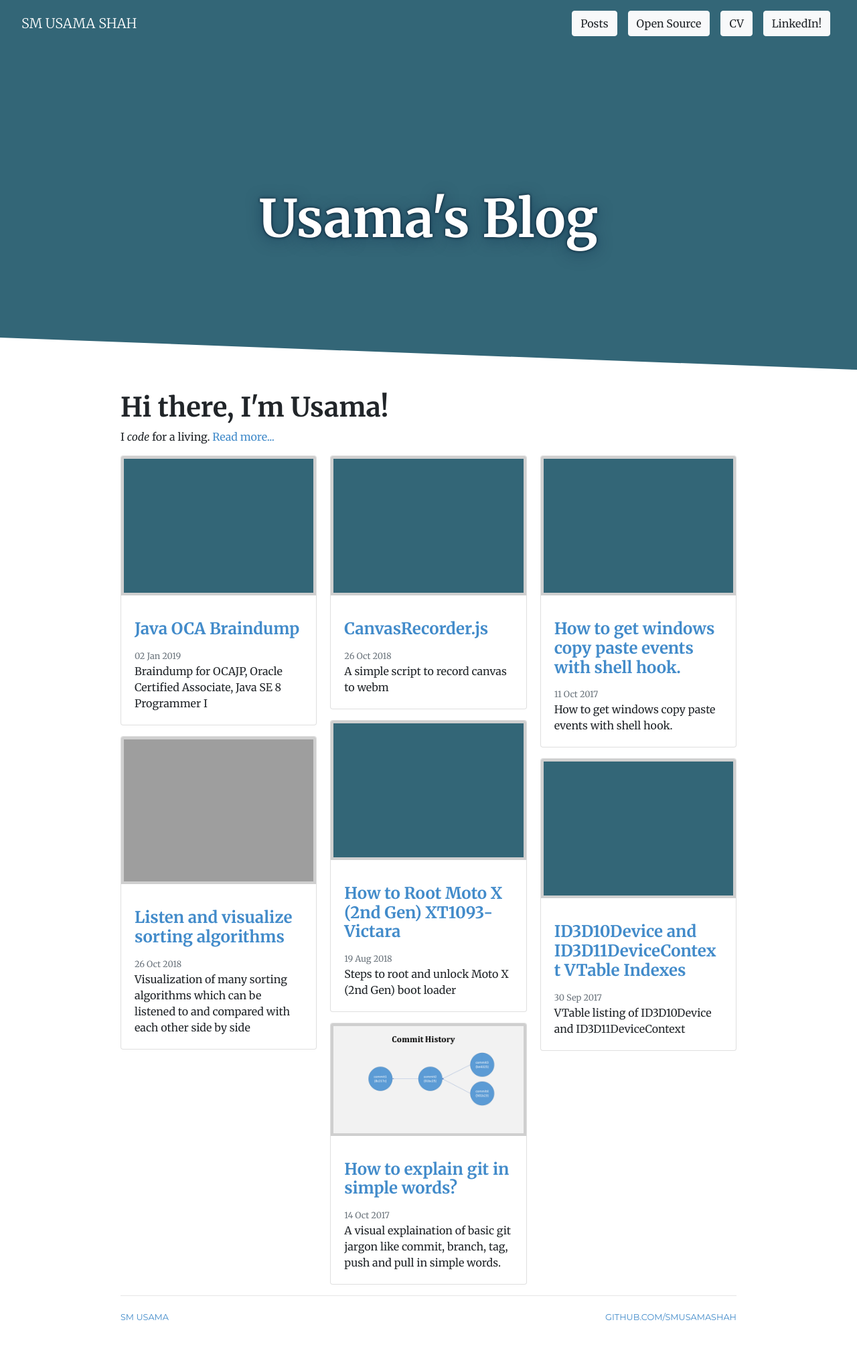
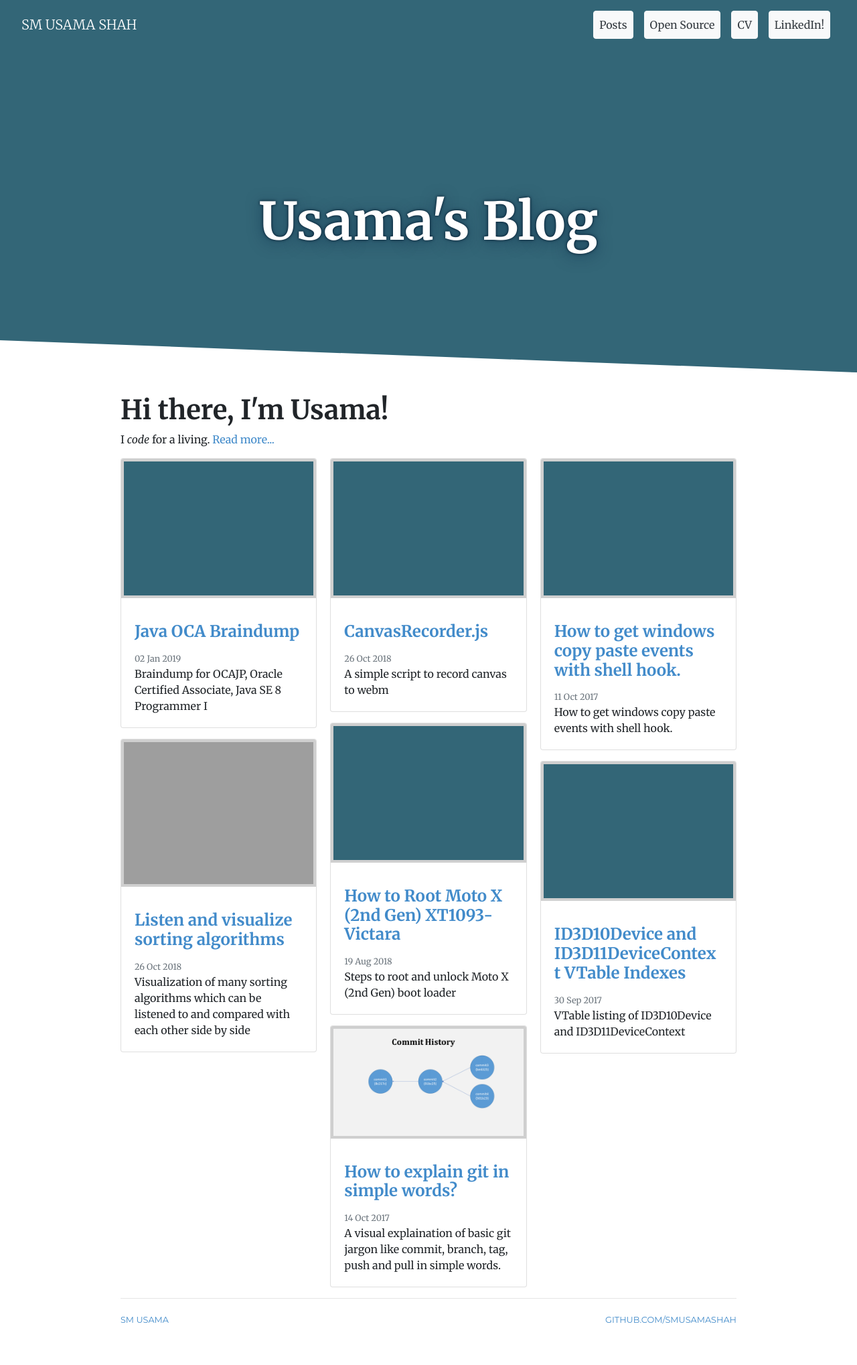
Before and after one commit to SMUsamaShah/SMUsamaShah.github.io, a Jekyll site: the page built from index.html, in a window 1280 px wide. Shown: the whole page at 67% size. Built offline with Jekyll 4.4.1, drawn with Linux system fonts in a browser that asks for light colours.

Commit message:
fixed tags

```diff
--- a/_includes/header.html
+++ b/_includes/header.html
@@ -26,16 +26,16 @@
       <div class="collapse navbar-collapse " id="navbarSupportedContent">
         <ul class="navbar-nav ml-auto">
           <li class="nav-item">
-              <a class="nav-link" href="/blog" title="Blog"><button class="btn btn-light" type="button">Posts</button></a>
+              <a class="nav-link btn btn-light text-dark m-2" href="/blog" title="Blog">Posts</a>
           </li>
           <li class="nav-item">
-              <a class="nav-link" href="https://github.com/SMUsamaShah" title="Github"><button class="btn btn-light" type="button">Open Source</button></a>
+              <a class="nav-link btn btn-light text-dark m-2" href="https://github.com/SMUsamaShah" title="Github">Open Source</a>
           </li>
           <li class="nav-item">
-            <a class="nav-link" href="/cv" title="CV"><button class="btn btn-light" type="button">CV</button></a>
+            <a class="nav-link btn btn-light text-dark m-2" href="/cv" title="CV">CV</a>
           </li>
           <li class="nav-item">
-            <a class="nav-link" href="https://www.linkedin.com/in/smusamashah/" title="LinkedIn"><button class="btn btn-light" type="button">LinkedIn!</button></a>
+            <a class="nav-link btn btn-light text-dark m-2" href="https://www.linkedin.com/in/smusamashah/" title="LinkedIn">LinkedIn!</a>
           </li>
           {%- comment -%} <li class="nav-item dropdown">
             <a class="nav-link dropdown-toggle" href="#" id="navbarDropdown" role="button" data-toggle="dropdown" aria-haspopup="true" aria-expanded="false">
--- a/_layouts/post.html
+++ b/_layouts/post.html
@@ -41,4 +41,4 @@ notes: active
     {% endif %}
 
   </div><!-- / .note .single -->
-</div><!-- /.notes -->
+</main>
```
